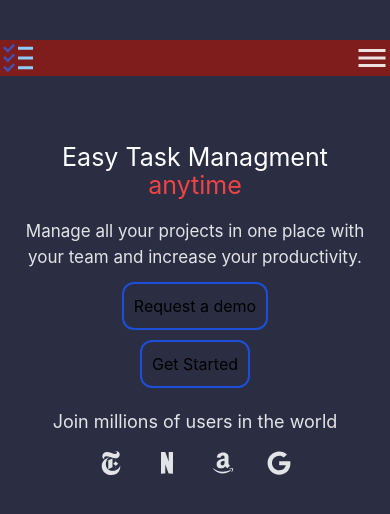
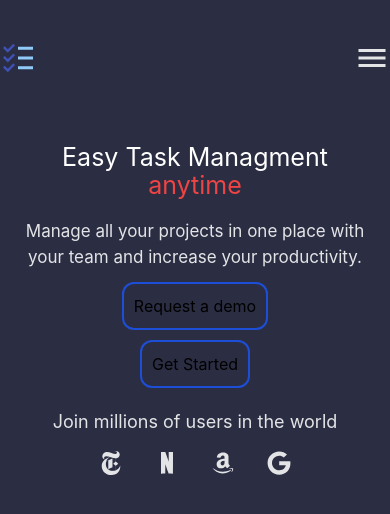
Before and after one commit to BridgetKas/ProductivityApp, a React (Vite) app: page / in a window 390 px wide. Shown: the top 514 px of the page. Built offline with nearby package versions, Linux system fonts and the light colour scheme.

Commit message:
Fixed responsiveness

```diff
--- a/src/pages/landingPage.jsx
+++ b/src/pages/landingPage.jsx
@@ -24,7 +24,7 @@
 function LandingPage() {
   return (
     <>
-        <div className="flex items-center justify-between  mx-auto mt-10 mb-14 bg-red-900 ">
+        <div className="flex items-center justify-between  mx-auto mt-10 mb-14 ">
             <div className="text-4xl">
                 <FcTodoList/>
             </div>
```
